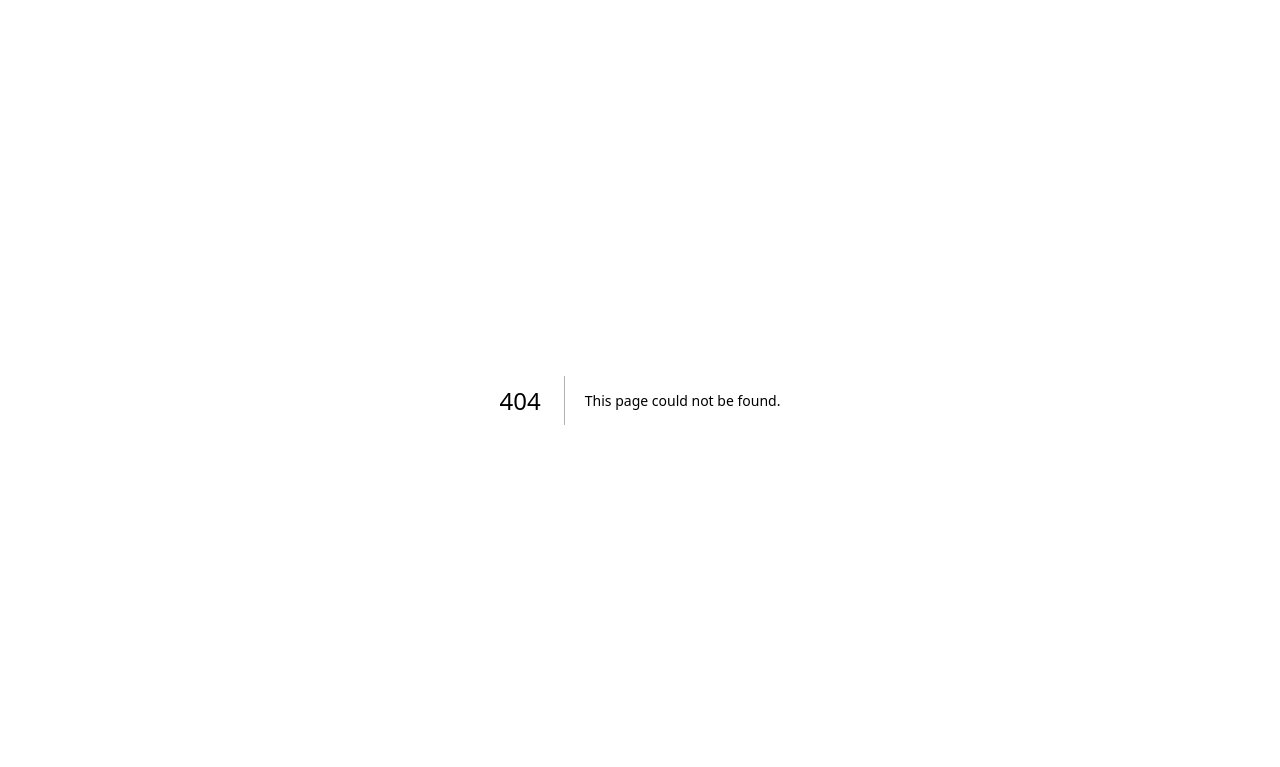
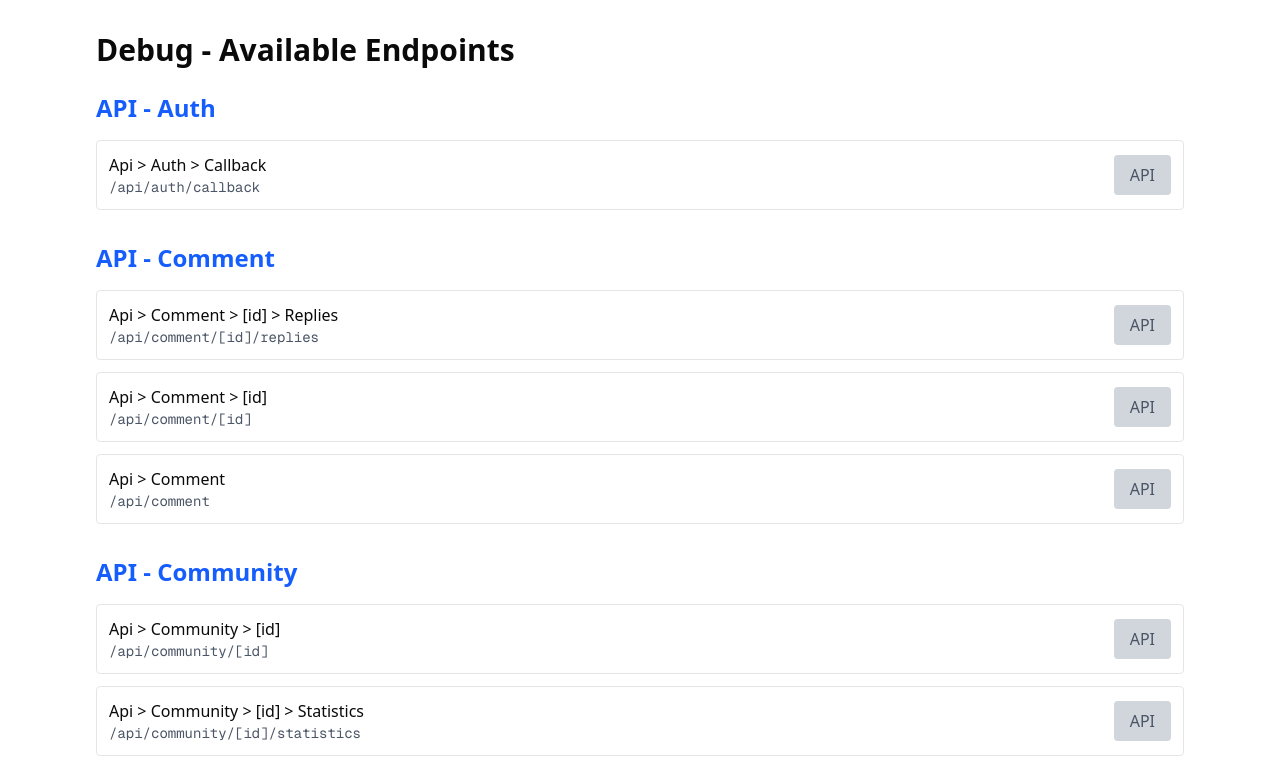
Before and after one commit to khuongduy354/unsleepable, a Next.js app: page /debug in a window 1280 px wide. Before the commit this address had no page. Shown: the top 767 px of the page. Built offline with nearby package versions, Linux system fonts and the light colour scheme.

Commit message:
chore: debug page

```diff
--- /dev/null
+++ b/src/app/debug/page.tsx
@@ -0,0 +1,114 @@
+import Link from 'next/link';
+import fs from 'fs';
+import path from 'path';
+
+interface Endpoint {
+  category: string;
+  name: string;
+  path: string;
+  isAPI: boolean;
+}
+
+function scanDirectory(dir: string, basePath: string = ''): Endpoint[] {
+  const endpoints: Endpoint[] = [];
+  const entries = fs.readdirSync(dir, { withFileTypes: true });
+
+  for (const entry of entries) {
+    const fullPath = path.join(dir, entry.name);
+    const routePath = path.join(basePath, entry.name);
+
+    if (entry.isDirectory()) {
+      // Recursively scan subdirectories
+      endpoints.push(...scanDirectory(fullPath, routePath));
+    } else if (entry.name === 'page.tsx' || entry.name === 'route.ts') {
+      // Found a route
+      const isAPI = basePath.startsWith('api');
+      let urlPath = basePath.replace(/\\/g, '/');
+
+      // Convert to URL format
+      if (!urlPath.startsWith('/')) {
+        urlPath = '/' + urlPath;
+      }
+
+      // Determine category
+      let category = 'Pages';
+      if (isAPI) {
+        const parts = urlPath.split('/').filter(p => p && p !== 'api');
+        category = parts.length > 0 ? `API - ${parts[0].charAt(0).toUpperCase() + parts[0].slice(1)}` : 'API';
+      } else if (urlPath.startsWith('/auth')) {
+        category = 'Auth';
+      } else if (urlPath === '/') {
+        category = 'Pages';
+      } else {
+        const topLevel = urlPath.split('/')[1];
+        category = topLevel ? topLevel.charAt(0).toUpperCase() + topLevel.slice(1) : 'Pages';
+      }
+
+      // Generate name from path
+      const name = urlPath === '/' ? 'Home' :
+                   urlPath.split('/').filter(p => p).map(p =>
+                     p.charAt(0).toUpperCase() + p.slice(1).replace(/[_-]/g, ' ')
+                   ).join(' > ');
+
+      // Check if path contains dynamic segments
+      const hasDynamicSegment = urlPath.includes('[');
+
+      endpoints.push({
+        category,
+        name,
+        path: urlPath,
+        isAPI: isAPI || hasDynamicSegment // Treat dynamic routes as non-clickable
+      });
+    }
+  }
+
+  return endpoints;
+}
+
+export default function DebugPage() {
+  const appDir = path.join(process.cwd(), 'src', 'app');
+  const endpoints = scanDirectory(appDir).filter(e => e.path !== '/debug');
+
+  const groupedEndpoints = endpoints.reduce((acc, endpoint) => {
+    if (!acc[endpoint.category]) {
+      acc[endpoint.category] = [];
+    }
+    acc[endpoint.category].push(endpoint);
+    return acc;
+  }, {} as Record<string, Endpoint[]>);
+
+  return (
+    <div className="container mx-auto p-8 max-w-6xl">
+      <h1 className="text-3xl font-bold mb-6">Debug - Available Endpoints</h1>
+
+      {Object.entries(groupedEndpoints).map(([category, items]) => (
+        <div key={category} className="mb-8">
+          <h2 className="text-2xl font-semibold mb-4 text-blue-600">{category}</h2>
+          <div className="grid gap-3">
+            {items.map((endpoint, idx) => (
+              <div key={idx} className="flex items-center gap-4 p-3 border rounded hover:bg-gray-50">
+                <div className="flex-1">
+                  <div className="font-medium">{endpoint.name}</div>
+                  <div className="text-sm text-gray-600 font-mono">{endpoint.path}</div>
+                </div>
+                {!endpoint.isAPI && (
+                  <Link
+                    href={endpoint.path}
+                    className="px-4 py-2 bg-blue-500 text-white rounded hover:bg-blue-600"
+                  >
+                    Visit
+                  </Link>
+                )}
+                {endpoint.isAPI && (
+                  <div className="px-4 py-2 bg-gray-300 text-gray-600 rounded cursor-not-allowed">
+                    API
+                  </div>
+                )}
+              </div>
+            ))}
+          </div>
+        </div>
+      ))}
+    </div>
+  );
+}
```
Also changed, not shown: 1 other file (tests, documents, lock files or other folders).
